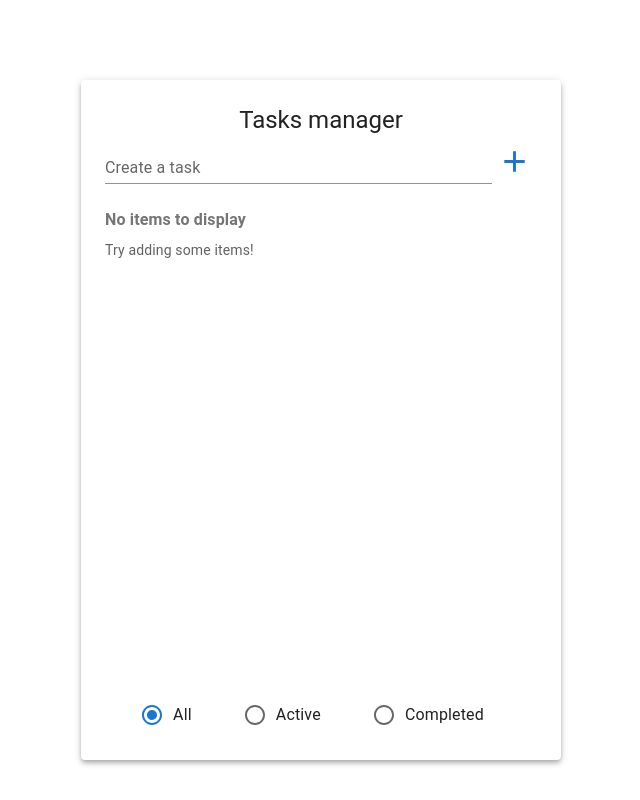
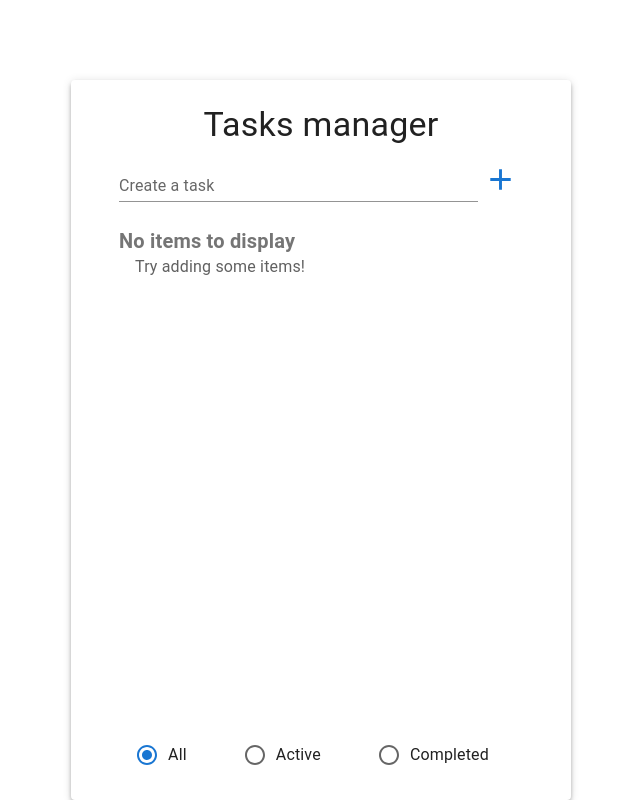
Before and after one commit to tarakan85/tasks-manager, a React (Vite) app: page / in a window 1280 px wide. Shown: the whole page, without its empty margins (319-959 px from the left). Built offline with nearby package versions, Linux system fonts and the light colour scheme.

Commit message:
add dnd components

```diff
--- a/package.json
+++ b/package.json
@@ -17,8 +17,10 @@
     "@emotion/styled": "^11.11.0",
     "@mui/icons-material": "^5.15.7",
     "@mui/material": "^5.15.7",
+    "@types/react-beautiful-dnd": "^13.1.8",
     "nanoid": "^5.0.5",
     "react": "^18.2.0",
+    "react-beautiful-dnd": "^13.1.1",
     "react-dom": "^18.2.0"
   },
   "devDependencies": {
--- a/src/components/create-task-input/create-task-input.component.tsx
+++ b/src/components/create-task-input/create-task-input.component.tsx
@@ -21,7 +21,7 @@ export const CreateTaskInput = () => {
   };
 
   return (
-    <Box sx={{ display: "flex", alignItems: "end" }}>
+    <Box sx={{ display: "flex", alignItems: "end", px: 3 }}>
       <TextField
         placeholder="Enter text"
         label="Create a task"
--- a/src/components/task-item/task-item.components.tsx
+++ b/src/components/task-item/task-item.components.tsx
@@ -15,18 +15,20 @@ import DeleteForeverIcon from "@mui/icons-material/DeleteForever";
 
 import { Task } from "~/state/tasks/tasks.types";
 
-export type TTaskItemprops = Task & {
+export type TTaskItemProps = Task & {
   onEditConfirm: (newText: string) => void;
   onToggle: () => void;
   onRemove: () => void;
+  dragElem?: React.ReactNode;
 };
 
-export const TaskItem: React.FC<TTaskItemprops> = ({
+export const TaskItem: React.FC<TTaskItemProps> = ({
   text,
   isCompleted,
   onEditConfirm,
   onToggle,
   onRemove,
+  dragElem,
 }) => {
   const [isEditing, setIsEditing] = React.useState(false);
   const [editValue, setEditValue] = React.useState(text);
@@ -142,6 +144,7 @@ export const TaskItem: React.FC<TTaskItemprops> = ({
           minHeight: "37px",
         }}
       >
+        {dragElem && dragElem}
         <Checkbox
           onChange={onToggle}
           checked={isCompleted}
--- a/src/components/tasks-list/tasks-list.component.tsx
+++ b/src/components/tasks-list/tasks-list.component.tsx
@@ -1,4 +1,11 @@
 import { Box, Typography } from "@mui/material";
+import DragIndicatorIcon from "@mui/icons-material/DragIndicator";
+import {
+  DragDropContext,
+  Droppable,
+  Draggable,
+  OnDragEndResponder,
+} from "react-beautiful-dnd";
 
 import { TaskItem } from "~/components/task-item/task-item.components";
 import { useTasksContext } from "~/state/tasks/context/use-tasks-context";
@@ -7,39 +14,81 @@ export const TasksList = () => {
   const { tasks, updateTaskText, toggleTaskStatus, removeTask } =
     useTasksContext();
 
+  const onDragEnd: OnDragEndResponder = (result) => {
+    console.log(result);
+  };
+
   const emptyListElem = (
-    <>
-      <Typography variant="body1" fontWeight="bold" color="grey.600">
+    <Box sx={{ px: 3 }}>
+      <Typography
+        variant="body1"
+        fontWeight="bold"
+        color="grey.600"
+        fontSize="1.25rem"
+      >
         No items to display
       </Typography>
-      <Typography variant="body2" color="grey.700">
+      <Typography
+        variant="body2"
+        color="grey.700"
+        sx={{ pl: 2 }}
+        fontSize="1rem"
+      >
         Try adding some items!
       </Typography>
-    </>
+    </Box>
   );
 
   return (
+    <DragDropContext onDragEnd={onDragEnd}>
+      <Droppable droppableId="droppable">
+        {(provided, snapshot) => (
           <Box
+            {...provided.droppableProps}
+            ref={provided.innerRef}
             sx={{
               display: "flex",
               flexDirection: "column",
               gap: 1,
-        overflow: "auto",
+              overflowY: "auto",
+              flexGrow: 1,
             }}
           >
             {tasks.length === 0
               ? emptyListElem
-        : tasks.map((task) => (
+              : tasks.map((task, index) => (
+                  <Draggable key={task.id} draggableId={task.id} index={index}>
+                    {(provided, snapshot) => (
+                      <div ref={provided.innerRef} {...provided.draggableProps}>
                         <TaskItem
-              key={task.id}
                           {...task}
                           onEditConfirm={(newText) => {
                             updateTaskText(task.id, newText);
                           }}
                           onToggle={() => toggleTaskStatus(task.id)}
                           onRemove={() => removeTask(task.id)}
+                          dragElem={
+                            <Box
+                              {...provided.dragHandleProps}
+                              sx={{
+                                display: "flex",
+                                alignItems: "end",
+                                marginTop: "10px",
+                                marginRight: "-6px",
+                              }}
+                            >
+                              <DragIndicatorIcon />
+                            </Box>
+                          }
                         />
+                      </div>
+                    )}
+                  </Draggable>
                 ))}
+            {provided.placeholder}
           </Box>
+        )}
+      </Droppable>
+    </DragDropContext>
   );
 };
--- a/src/components/tasks-manager/tasks-manager.component.tsx
+++ b/src/components/tasks-manager/tasks-manager.component.tsx
@@ -17,8 +17,8 @@ export const TasksManager = () => {
     >
       <Paper
         sx={{
-          width: 480,
-          height: ["calc(100vh - 48px)", 680],
+          width: 500,
+          height: ["calc(100vh - 48px)", 720],
           display: "flex",
           flexDirection: "column",
           padding: 3,
@@ -26,7 +26,7 @@ export const TasksManager = () => {
         }}
         elevation={4}
       >
-        <Typography variant="h5" textAlign="center" mb={-3}>
+        <Typography variant="h4" textAlign="center" mb={-2}>
           Tasks manager
         </Typography>
         <CreateTaskInput />
--- a/src/main.tsx
+++ b/src/main.tsx
@@ -1,10 +1,5 @@
-import React from "react";
 import ReactDOM from "react-dom/client";
 
 import App from "./App.tsx";
 
-ReactDOM.createRoot(document.getElementById("root")!).render(
-  <React.StrictMode>
-    <App />
-  </React.StrictMode>
-);
+ReactDOM.createRoot(document.getElementById("root")!).render(<App />);
```
Also changed, not shown: 1 other file (tests, documents, lock files or other folders). Lines whose indentation alone changed are shown as unchanged.
